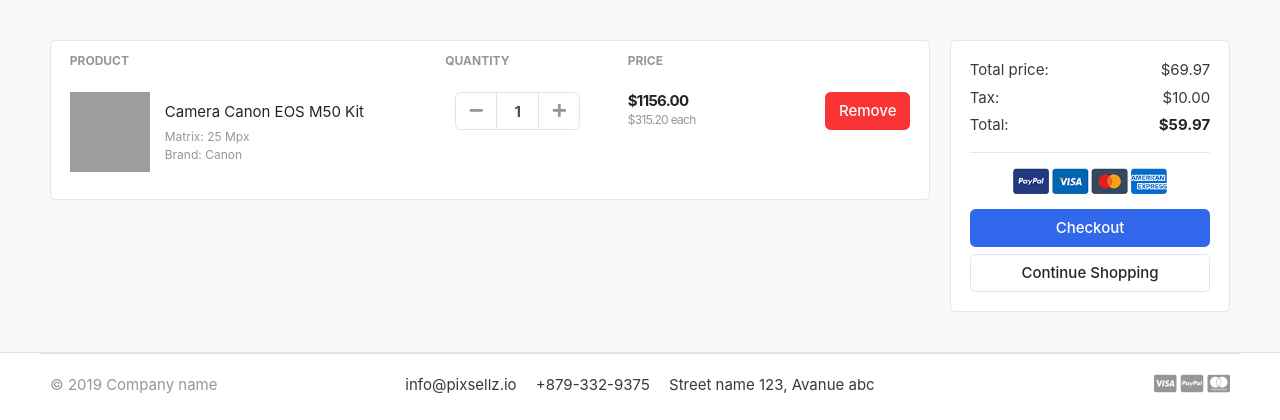
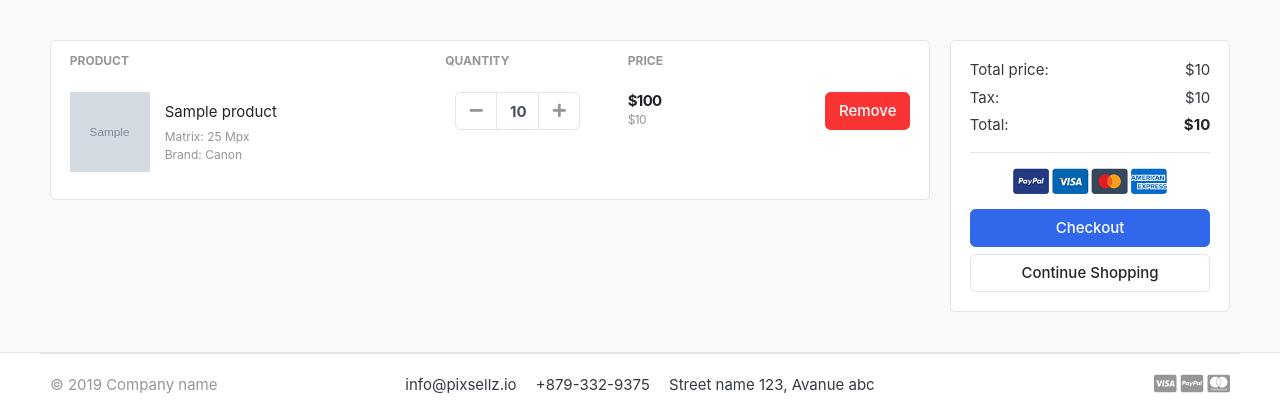
Before and after one commit to sureshzz/ecommerce-site, a Django app: template ecommercesite/templates/store/cart.html in a window 1280 px wide. Shown: the part 118-538 px from the top of the page. Run offline with Django 5.2, Linux system fonts and the light colour scheme; tables that the repository leaves empty hold one stand-in row (values such as "Sample post"); the template is opened without the code that fills it: values that come from a table or form of the project are taken from there, most other values are stand-ins (such as "Sample title", 1, 10 or a date in 2020); grey boxes marked "Sample" are stand-in pictures; some libraries are stand-ins or nearby versions; some web fonts are replaced; grey boxes are pictures that could not be loaded.

Commit message:
remove_cart

```diff
--- a/ecommercesite/carts/models.py
+++ b/ecommercesite/carts/models.py
@@ -18,6 +18,9 @@ class CartItem(models.Model):
   quantity = models.IntegerField()
   is_active = models.BooleanField(default = True)
 
+  def sub_total(self):
+    return self.product.price * self.quantity
+
 
   def __str__(self):
     return self.product
--- a/ecommercesite/carts/urls.py
+++ b/ecommercesite/carts/urls.py
@@ -7,4 +7,5 @@ from . import views
 urlpatterns = [
   path('',views.cart,name = 'cart'),
   path('addcart/<int:product_id>/',views.add_cart,name = 'add_cart'),
+  path('removecart/<int:product_id>/',views.remove_cart,name = 'remove_cart'),
 ]
--- a/ecommercesite/templates/store/cart.html
+++ b/ecommercesite/templates/store/cart.html
@@ -1,11 +1,7 @@
-{% extends 'base.html' %}
-{% load static %}
-
-{% block content%}
+{% extends 'base.html' %} {% load static %} {% block content%}
 
 <section class="section-content padding-y bg">
   <div class="container">
-
     <!-- ============================ COMPONENT 1 ================================= -->
 
     <div class="row">
@@ -17,17 +13,28 @@
                 <th scope="col">Product</th>
                 <th scope="col" width="120">Quantity</th>
                 <th scope="col" width="120">Price</th>
-  <th scope="col" class="text-right" width="200"> </th>
+                <th scope="col" class="text-right" width="200"></th>
               </tr>
             </thead>
             <tbody>
+              {% for cart_item in cart_items %}
               <tr>
                 <td>
                   <figure class="itemside align-items-center">
-			<div class="aside"><img src="{ static './images/items/11.jpg'}" class="img-sm"></div>
+                    <div class="aside">
+                      <img
+                        src="{{ cart_item.product.images.url}}"
+                        class="img-sm"
+                      />
+                    </div>
                     <figcaption class="info">
-				<a href="#" class="title text-dark">Camera Canon EOS M50 Kit</a>
-				<p class="text-muted small">Matrix: 25 Mpx <br> Brand: Canon</p>
+                      <a href="#" class="title text-dark"
+                        >{{ cart_item.product.product_name}}</a
+                      >
+                      <p class="text-muted small">
+                        Matrix: 25 Mpx <br />
+                        Brand: Canon
+                      </p>
                     </figcaption>
                   </figure>
                 </td>
@@ -36,62 +43,94 @@
                   <div class="col">
                     <div class="input-group input-spinner">
                       <div class="input-group-prepend">
-							<button class="btn btn-light" type="button" id="button-plus"> <i class="fa fa-minus"></i> </button>
+                        <a
+                          href="{% url 'remove_cart' cart_item.product.id %}"
+                          class="btn btn-light"
+                          type="button"
+                          id="button-plus"
+                        >
+                          <i class="fa fa-minus"></i>
+                        </a>
                       </div>
-							<input type="text" class="form-control"  value="1">
+                      <input
+                        type="text"
+                        class="form-control"
+                        value="{{cart_item.quantity}}"
+                      />
                       <div class="input-group-append">
-							<button class="btn btn-light" type="button" id="button-minus"> <i class="fa fa-plus"></i> </button>
+                        <a
+                          href="{% url 'add_cart' cart_item.product.id %}"
+                          class="btn btn-light"
+                          type="button"
+                          id="button-minus"
+                        >
+                          <i class="fa fa-plus"></i>
+                        </a>
                       </div>
-						</div> <!-- input-group.// -->
-					</div> <!-- col.// -->
+                    </div>
+                    <!-- input-group.// -->
+                  </div>
+                  <!-- col.// -->
                 </td>
                 <td>
                   <div class="price-wrap">
-			<var class="price">$1156.00</var>
-			<small class="text-muted"> $315.20 each </small>
-		</div> <!-- price-wrap .// -->
+                    <var class="price">${{cart_item.sub_total }}</var>
+                    <small class="text-muted"
+                      >${{cart_item.product.price}}</small
+                    >
+                  </div>
+                  <!-- price-wrap .// -->
                 </td>
                 <td class="text-right">
                   <a href="" class="btn btn-danger"> Remove</a>
                 </td>
               </tr>
+
+              {% endfor %}
             </tbody>
           </table>
-</div> <!-- card.// -->
-
-	</aside> <!-- col.// -->
+        </div>
+        <!-- card.// -->
+      </aside>
+      <!-- col.// -->
       <aside class="col-lg-3">
-
         <div class="card">
           <div class="card-body">
             <dl class="dlist-align">
               <dt>Total price:</dt>
-			  <dd class="text-right">$69.97</dd>
+              <dd class="text-right">${{ total }}</dd>
             </dl>
             <dl class="dlist-align">
               <dt>Tax:</dt>
-			  <dd class="text-right"> $10.00</dd>
+              <dd class="text-right">${{ tax }}</dd>
             </dl>
             <dl class="dlist-align">
               <dt>Total:</dt>
-			  <dd class="text-right text-dark b"><strong>$59.97</strong></dd>
+              <dd class="text-right text-dark b">
+                <strong>${{grand_total}}</strong>
+              </dd>
             </dl>
-			<hr>
+            <hr />
             <p class="text-center mb-3">
-				<img src="./images/misc/payments.png" height="26">
+              <img src="./images/misc/payments.png" height="26" />
             </p>
-			<a href="./place-order.html" class="btn btn-primary btn-block"> Checkout </a>
-			<a href="./store.html" class="btn btn-light btn-block">Continue Shopping</a>
-		</div> <!-- card-body.// -->
-		</div> <!-- card.// -->
-
-</aside> <!-- col.// -->
-
-
-</div> <!-- row.// -->
+            <a href="./place-order.html" class="btn btn-primary btn-block">
+              Checkout
+            </a>
+            <a href="./store.html" class="btn btn-light btn-block"
+              >Continue Shopping</a
+            >
+          </div>
+          <!-- card-body.// -->
+        </div>
+        <!-- card.// -->
+      </aside>
+      <!-- col.// -->
+    </div>
+    <!-- row.// -->
     <!-- ============================ COMPONENT 1 END .// ================================= -->
-
-</div> <!-- container .//  -->
+  </div>
+  <!-- container .//  -->
 </section>
 
 {% endblock %}
```
Also changed, not shown: ecommercesite/carts/views.py (+16 -1 lines). Lines whose indentation alone changed are shown as unchanged.
